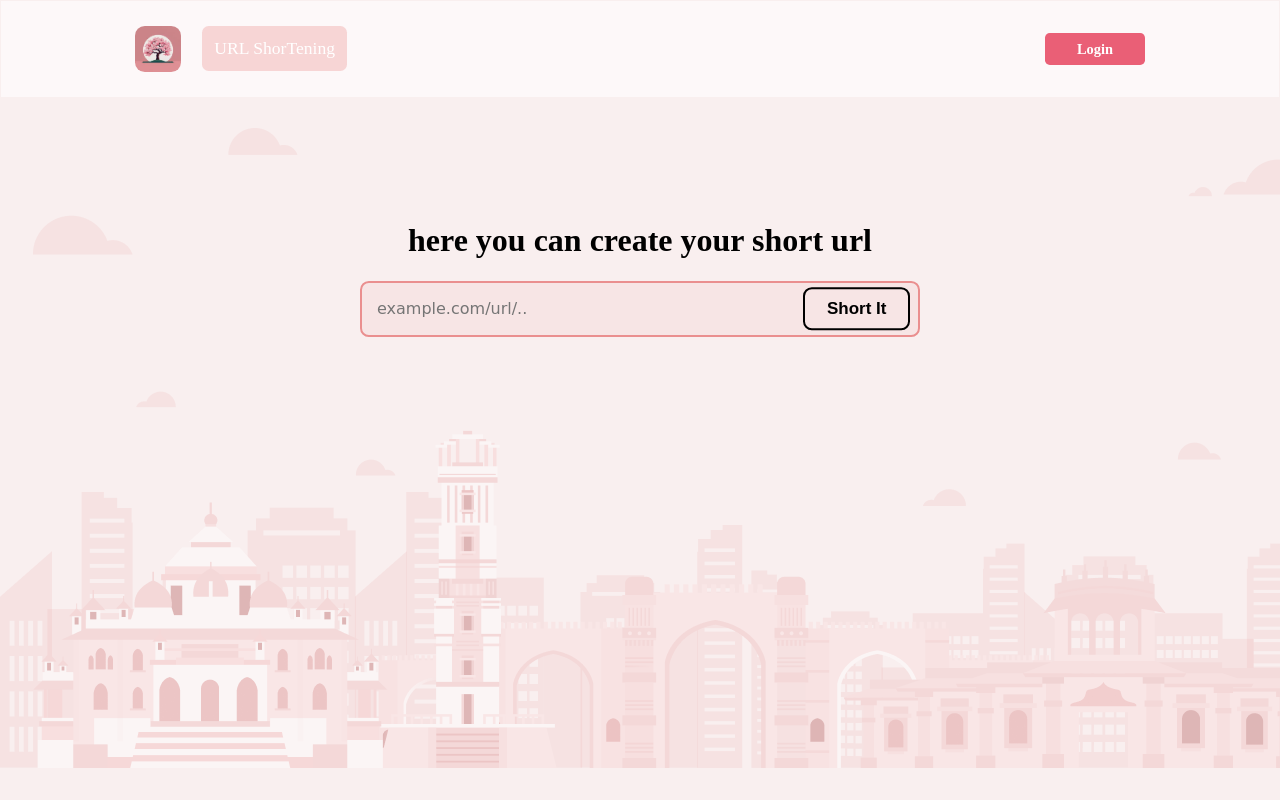
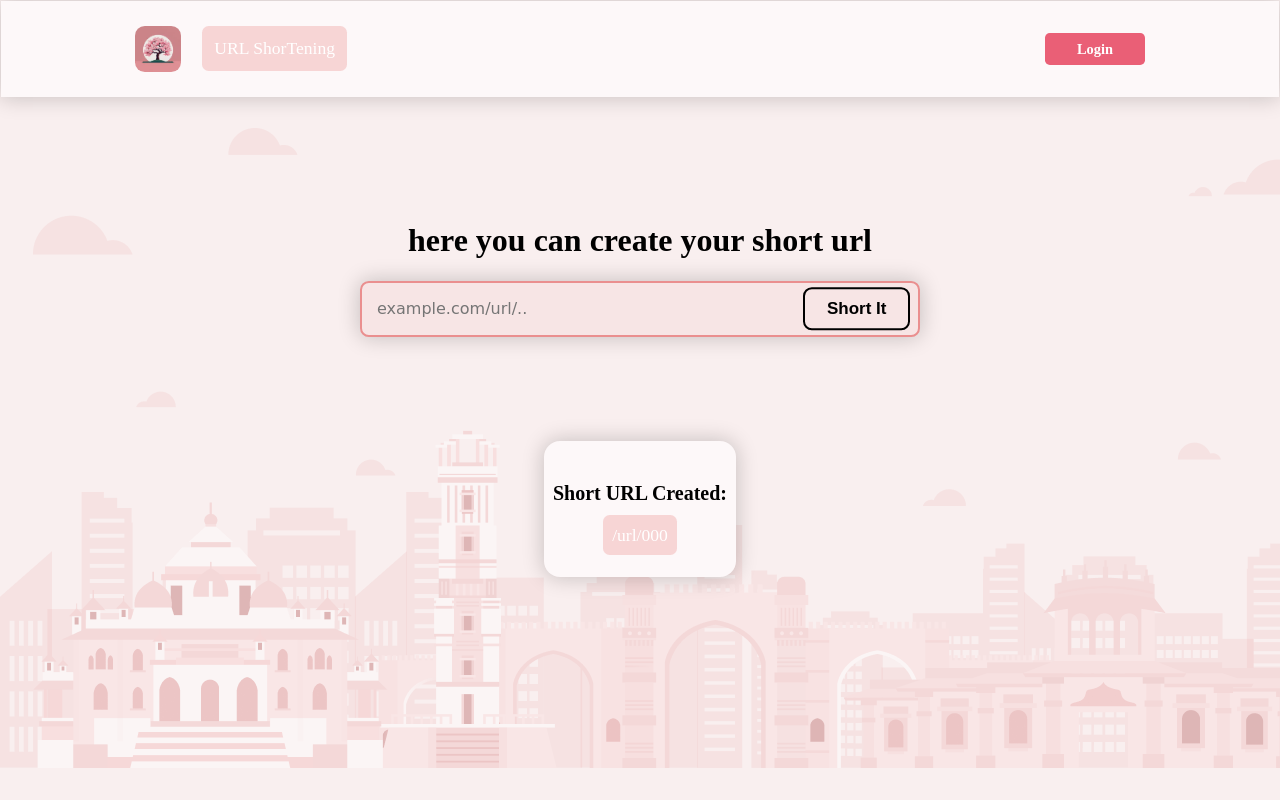
Before and after one commit to Bohdan337/shortli, a Django app: template shortli/templates/url/main.html in a window 1280 px wide. Run offline with Django 5.2, Linux system fonts and the light colour scheme; tables that the repository leaves empty hold one stand-in row (values such as "Sample post"); the template is opened without the code that fills it: values that come from a table or form of the project are taken from there, most other values are stand-ins (such as "Sample title", 1, 10 or a date in 2020).

Commit message:
change url success

```diff
--- a/shortli/link/urls.py
+++ b/shortli/link/urls.py
@@ -2,7 +2,6 @@ from django.urls import path
 from . import views
 
 urlpatterns = [
-    path('', views.welcome, name='welcome'),
     path('url/create/', views.create_short_url, name='main'),
     path('url/<str:short_code>/', views.redirect_to_original, name='redirect'),
 ]
--- a/shortli/static/css/url/main.css
+++ b/shortli/static/css/url/main.css
@@ -8,6 +8,7 @@ body {
     background-color: rgb(253, 248, 249);
     min-height: 5rem;
     width: 100%;
+    box-shadow: 0px 0px 21px 1px rgba(0,0,0,0.2);
 }
 
 .navbar-content {
@@ -110,6 +111,7 @@ body {
     font-family: cursive;
     color: white;
     box-sizing: border-box;
+    box-shadow: 0px 0px 21px 1px rgba(0,0,0,0.2);
 }
 
 .form-url-content button {
@@ -130,3 +132,40 @@ body {
 .form-url-content button:hover {
     background-color: #D57878;
 }
+
+.url-success {
+    background-color: rgb(253, 248, 249);
+    border-radius: 1rem;
+    width: 15%;
+    display: flex;
+    justify-content: center;
+    height: 17vh;
+    align-items: center;
+    flex-direction: column;
+    margin-left: auto;
+    margin-right: auto;
+    box-shadow: 0px 0px 21px 1px rgba(0,0,0,0.2);
+}
+
+.url-success-title {
+    font-size: 20px;
+    font-weight: bold;
+    font-family: 'Franklin Gothic';
+    color: #000000;
+    margin-bottom: 10px;
+}
+
+
+.url-success-link {
+    text-decoration: none;
+    font-size: 1.1rem;
+    color: rgb(255, 255, 255);
+    background-color: #f3bfbf9c;
+    padding: 0.6rem;
+    border-radius: 0.413rem;
+}
+
+.url-success-link:hover {
+    text-decoration: underline;
+    color: #EA5F76;
+}
--- a/shortli/templates/url/main.html
+++ b/shortli/templates/url/main.html
@@ -38,9 +38,14 @@
                 </form>
             </div>
         </div>
-        <div class="url-success">
 
-        </div>
+        {% if short_code %}
+            <div id="url-success" class="url-success">
+                <p class="url-success-title">Short URL Created:</p>
+                <a href="/url/{{ short_code }}" class="url-success-link" target="_blank">/url/{{ short_code }}</a>
+            </div>
+        {% endif %}
+
     </div>
 </body>
 </html>
```
Also changed, not shown: shortli/link/views.py (+4 -6 lines), shortli/templates/url/shortened_url_success.html (deleted, +0 -11 lines), shortli/templates/url/welcome.html (deleted, +0 -11 lines).
